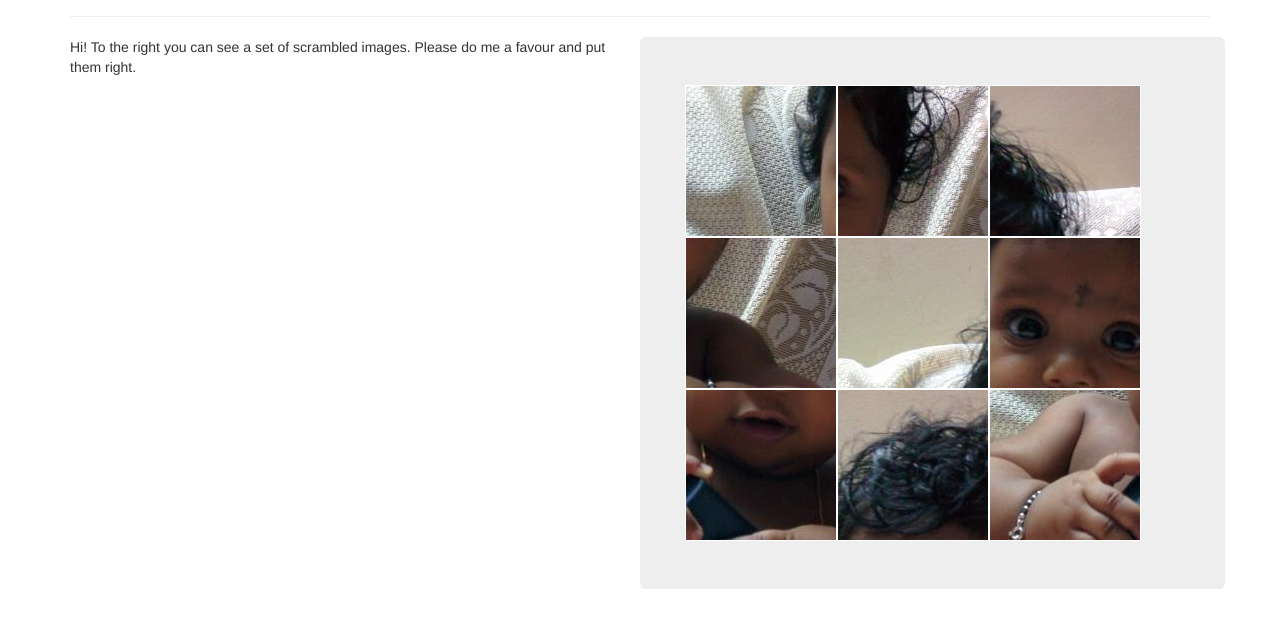
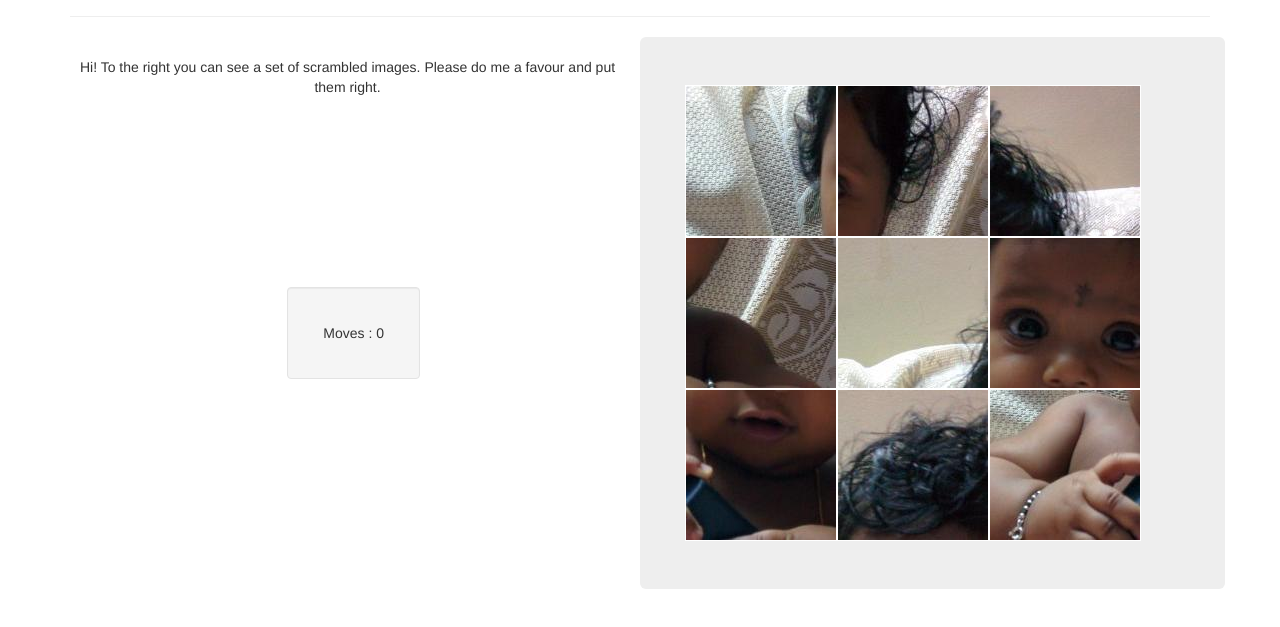
Before and after one commit to ashoksriram92/rearrange_tiles, a plain HTML site: page index.html in a window 1280 px wide. Shown: the part 69-696 px from the top of the page. Drawn offline with Linux system fonts and the light colour scheme.

Commit message:
Tracking number of moves to completion

```diff
--- a/assets/css/application.css
+++ b/assets/css/application.css
@@ -1,5 +1,11 @@
 .container .tile { border: 1px solid #ffffff; float: left }
 .container .tile.over { border: 1px solid #000; }
+.move-count {
+    position: absolute;
+    top: 250px;
+    right: 220px;
+    padding: 35px;
+}
 [draggable] {
     -moz-user-select: none;
     -khtml-user-select: none;
--- a/assets/js/application.js
+++ b/assets/js/application.js
@@ -93,6 +93,7 @@ function handleDrop(e) {
     // Makes source tile opaque again on drop
     dragSrcEl.style.opacity = '1';
 
+
     // Removes the border on any tile on drop
     _.each(tiles, function(tile) {
         tile.classList.remove("over");
@@ -100,6 +101,10 @@ function handleDrop(e) {
 
     // Don't do anything if dropping the same column we're dragging.
     if (dragSrcEl != this) {
+        // Increment number of moves
+        numMoves++;
+        $(".move-count").html("Moves : " + numMoves);
+
         // Set the source column's HTML to the HTML of the column we dropped on.
         dragSrcEl.innerHTML = this.innerHTML;
         this.innerHTML = e.dataTransfer.getData('text/html');
@@ -127,6 +132,7 @@ function handleDragEnd(e) {
 
 var dragSrcEl;
 var tiles = $(".container").find(".tile");
+var numMoves = 0;
 _.each(tiles, function(tile){
     tile.addEventListener('dragstart', handleDragStart, false);
     tile.addEventListener('dragenter', handleDragEnter, false);
--- a/index.html
+++ b/index.html
@@ -43,15 +43,19 @@
 
     <div class="container">
         <div class="row">
-            <div class="col-md-6">
+            <div class="col-md-6" style="padding: 20px;">
                 <div class="alert alert-success" style="display: none">
                     You have solved the puzzle! Congratulations!
                 </div>
 
 
-                <p>
+                <p class="text-center">
                     Hi! To the right you can see a set of scrambled images. Please do me a favour and put them right.
                 </p>
+                <span class="well move-count">
+                    Moves : 0
+                </span>
+
             </div>
 
             <div class="col-md-6 jumbotron">
```
